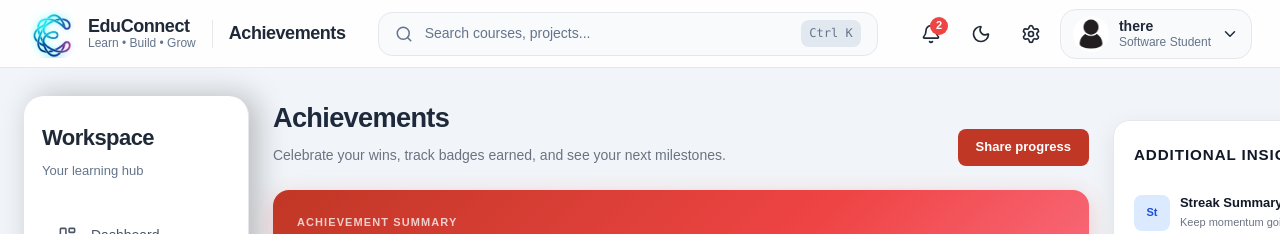
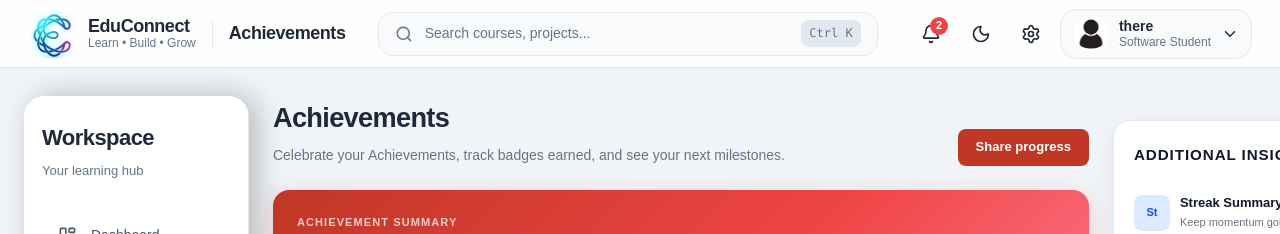
Before and after one commit to PeachyDevs/Educonnect, a React (Vite) app: page /achievements in a window 1280 px wide. Shown: the top 234 px of the page. Built offline with nearby package versions, Linux system fonts and the light colour scheme.

Commit message:
Just confirming my branch

```diff
--- a/src/pages/Achievements.jsx
+++ b/src/pages/Achievements.jsx
@@ -12,7 +12,7 @@ export default function Achievements({ currentTheme, onThemeChange }) {
             <div>
               <h1 className="page-title">Achievements</h1>
               <p className="page-sub">
-                Celebrate your wins, track badges earned, and see your next
+                Celebrate your Achievements, track badges earned, and see your next
                 milestones.
               </p>
             </div>
```
